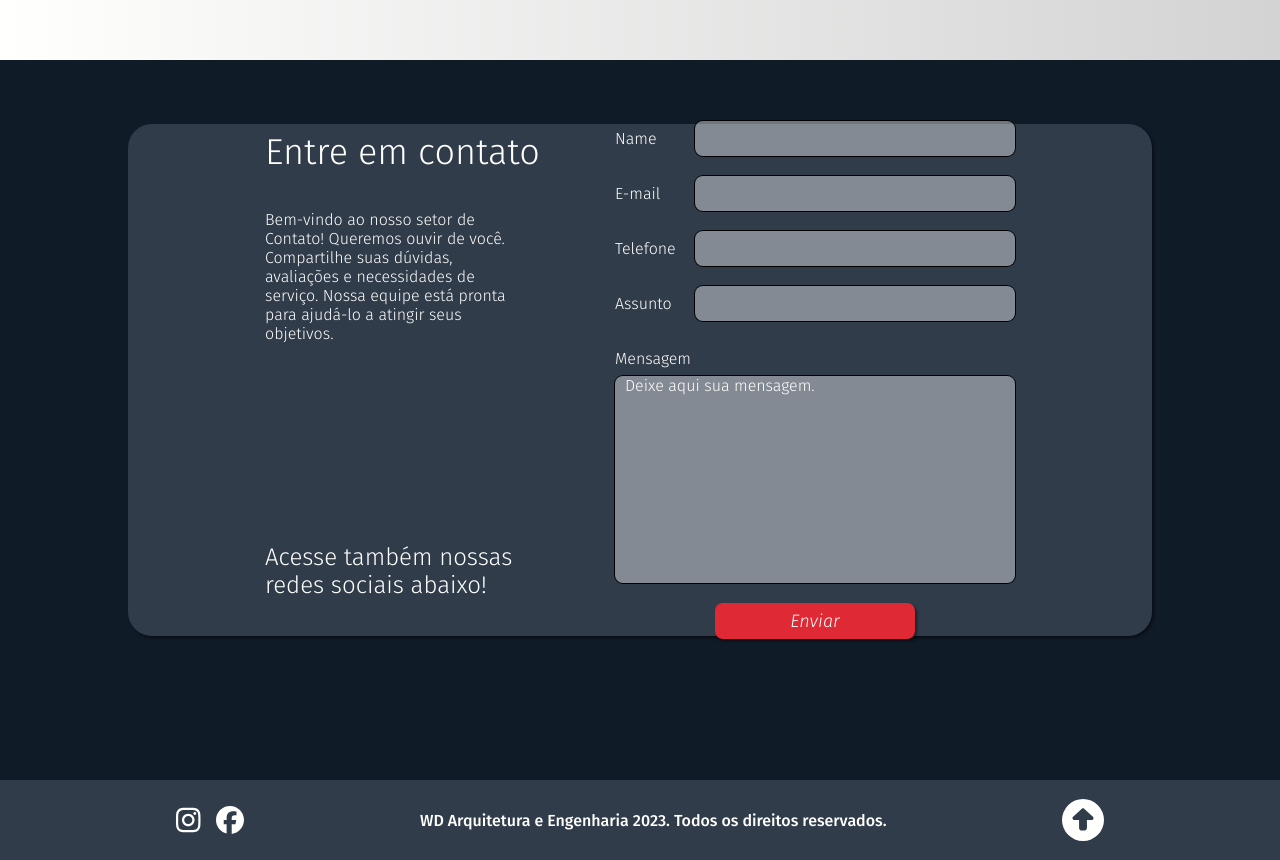
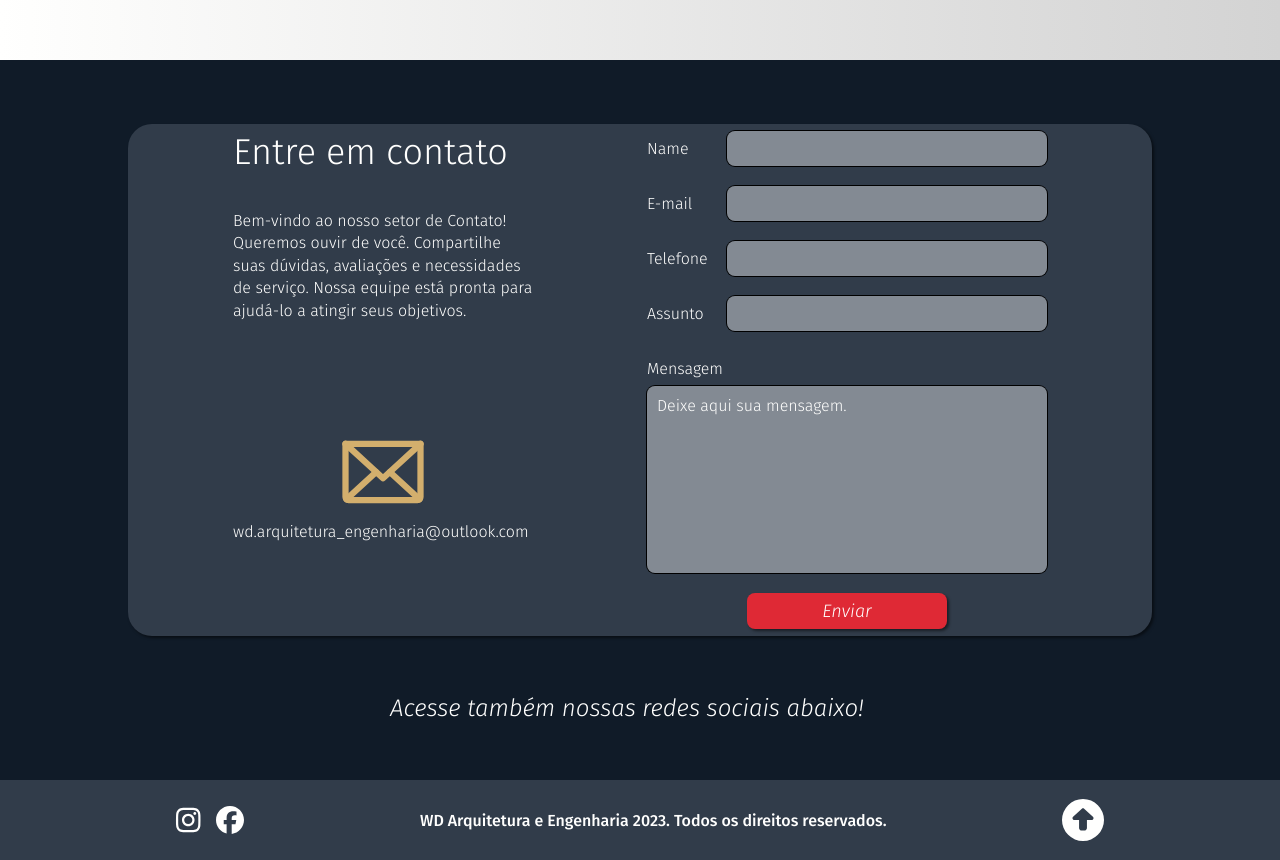
Before and after one commit to wbsantiago/wd-landingpage, a React (Vite) app: page / in a window 1280 px wide. Shown: the part 3584-4444 px from the top of the page. Built offline with nearby package versions, Linux system fonts and the light colour scheme; a small style sheet from the web is missing.

Commit message:
some changes at contact div, added a icon and email

```diff
--- a/src/components/Contact.jsx
+++ b/src/components/Contact.jsx
@@ -3,6 +3,7 @@ import * as Label from '@radix-ui/react-label';
 import { FontAwesomeIcon } from '@fortawesome/react-fontawesome'
 import { faArrowAltCircleUp } from '@fortawesome/free-solid-svg-icons'
 import { faFacebook, faInstagram } from "@fortawesome/free-brands-svg-icons";
+import emailIcon from "../assets/envelope-icon.svg"
 
 function Contact() {
     return (
@@ -12,7 +13,10 @@ function Contact() {
                     <div className="contact-box-text">
                         <h3>Entre em contato</h3>
                         <p className="contact-box-description">Bem-vindo ao nosso setor de Contato! Queremos ouvir de você. Compartilhe suas dúvidas, avaliações e necessidades de serviço. Nossa equipe está pronta para ajudá-lo a atingir seus objetivos. </p>
-                        <p className="contact-box-socialcall">Acesse também nossas redes sociais abaixo!</p>
+                        <div className="contact-email-div">
+                            <img className="contact-img-icon" src={emailIcon} alt="imagem de um envelope, referência para email" />
+                            <p>wd.arquitetura_engenharia@outlook.com</p>
+                        </div>
                     </div>
                     <form className="contact-form">
                         <div className="contact-form-box">
@@ -43,13 +47,14 @@ function Contact() {
                             <Label.Root className="LabelRoot" htmlFor="message">
                             Mensagem
                             </Label.Root>
-                            <textarea className="textArea" type="text" id="message" placeholder="Deixe aqui sua mensagem." rows="10" />
+                            <textarea className="textArea" type="text" id="message" placeholder="Deixe aqui sua mensagem." rows="8" />
                         </div>
 
                         <button className="contact-btn" type="submit">Enviar</button>
                     </form>
                 </div>
             </div>
+            <p className="contact-box-socialcall">Acesse também nossas redes sociais abaixo!</p>
             <footer>
                 <div className="footer-social-links">
                     <a href="https://www.instagram.com/wd_arquitetura_engenharia/" target="_blank" ><FontAwesomeIcon className="icons-s" icon={faInstagram} size="2x"/></a>
--- a/src/components/contact.css
+++ b/src/components/contact.css
@@ -9,29 +9,13 @@
     align-items: center;
 }
 
-footer {
-  height: 80px;
-  width: 100%;
-  background: var(--lightblue-color);
-  /* box-shadow: 0px -1px 15px var(--gray-color); */
-  display: flex;
-  justify-content: space-evenly;
-  /* margin-top: 100px; */
-  align-items: center;
-}
-
-.footer-social-links {
-  display: flex;
-  gap: 16px;
-}
-
 .contact-box-bg {
   height: 64vh;
   width: 1024px;
   background: var(--lightblue-color);
   border-radius: 24px;
   display: flex;
-    justify-content: center;
+  justify-content: space-around;
   box-shadow: 2px 2px 3px rgba(0,0,0,0.5);
 }
 
@@ -39,6 +23,7 @@ footer {
     font-weight: 300;
     display: flex;
     align-items: center;
+    gap: 64px;
 }
 
 .contact-box-text {
@@ -55,15 +40,33 @@ footer {
 }
 
 .contact-box-description {
-    margin-bottom: 200px;
+  margin-bottom: 100px;
+  font-size: 16px;
+  line-height: 1.4;
+  min-width: 300px;
 }
 
-.contact-box-description, .contact-box-socialcall {
+.contact-box-description {
   max-width: 250px;
+}
+
+.contact-email-div {
+  width: 300px;
+  display: flex;
+  flex-direction: column;
+}
+
+.contact-img-icon {
+  width: 100px;
+  margin: auto;
+  filter: invert(75%) sepia(62%) saturate(320%) hue-rotate(351deg) brightness(89%) contrast(84%);
 }
 
 .contact-box-socialcall {
   font-size: 24px;
+  min-width: 500px;
+  font-weight: 300;
+  font-style: italic;
 }
 
 .contact-form {
@@ -98,6 +101,14 @@ footer {
   box-shadow: 2px 2px 3px rgba(0,0,0,0.5);
 }
 
+.contact-btn:hover {
+  background: rgba(180, 41, 53, 1);
+}
+
+.contact-btn:active {
+  transform: scale(0.9);
+}
+
 /* RADIX FORM*/
 
 /* reset */
@@ -122,7 +133,7 @@ footer {
 
 .textArea {
   border-radius: 8px;
-  padding: 0 10px;
+  padding: 10px 10px;
   line-height: 1.3;
   background-color: rgba(255,255,255,0.4);
   box-shadow: 0 0 0 1px var(--black-color);
@@ -139,3 +150,21 @@ footer {
   color: var(--white-color);
   font-weight: 300;
 }
+
+/* FOOTER */
+
+footer {
+  height: 80px;
+  width: 100%;
+  background: var(--lightblue-color);
+  /* box-shadow: 0px -1px 15px var(--gray-color); */
+  display: flex;
+  justify-content: space-evenly;
+  /* margin-top: 100px; */
+  align-items: center;
+}
+
+.footer-social-links {
+  display: flex;
+  gap: 16px;
+}
```
Also changed, not shown: src/assets/envelope-icon.svg (added). Lines whose indentation alone changed are shown as unchanged.
